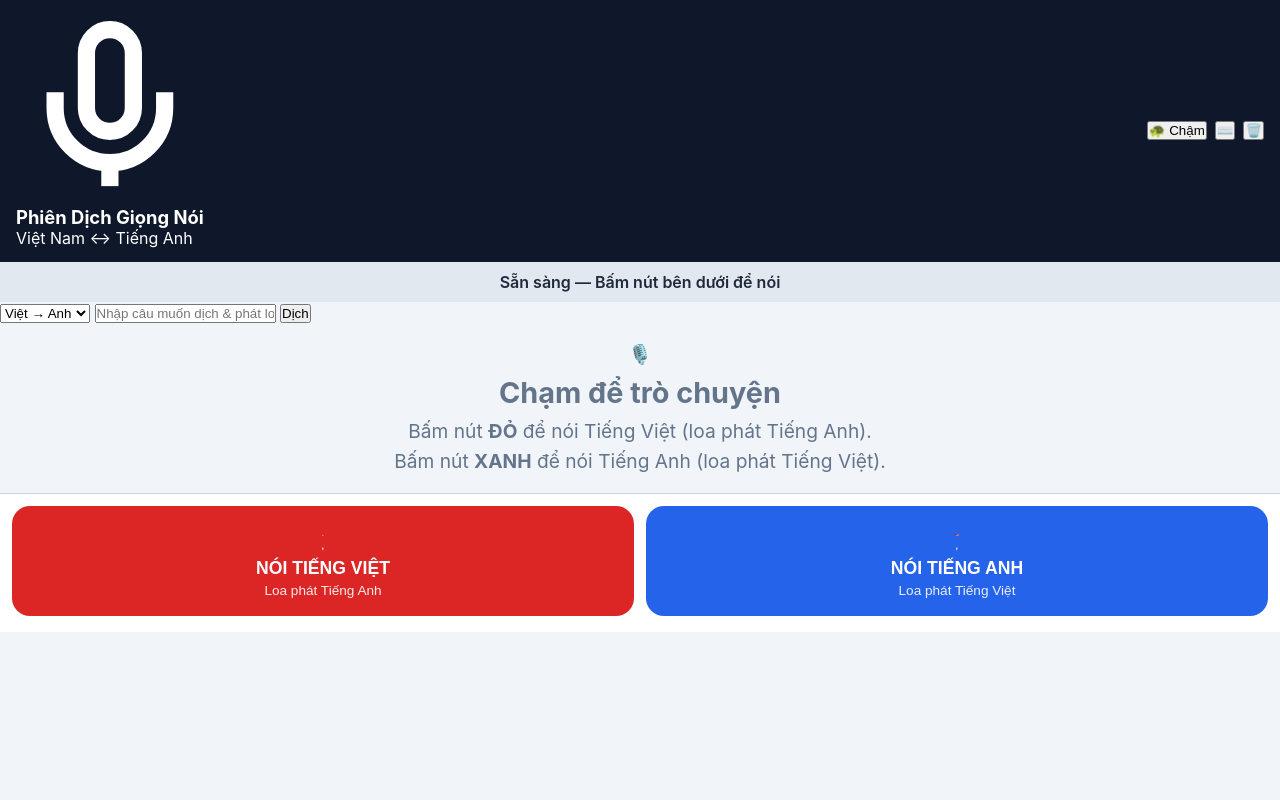
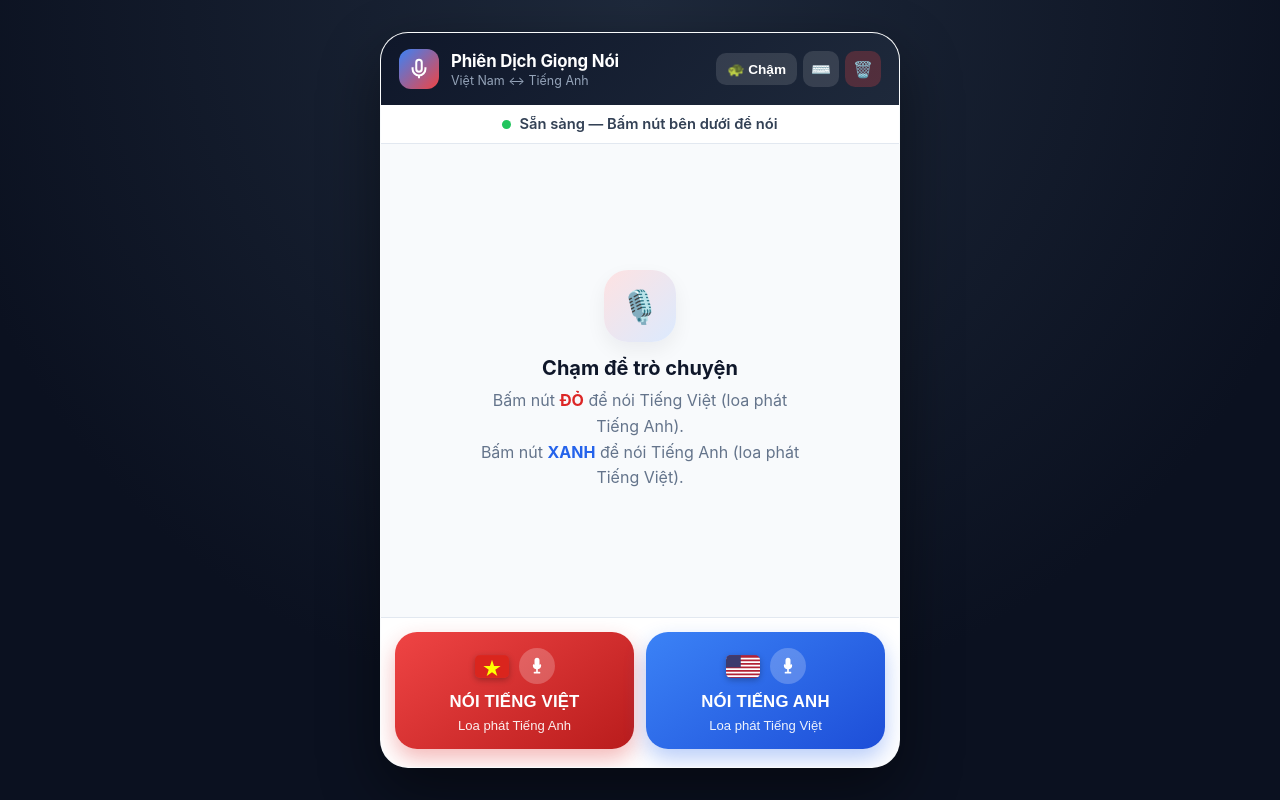
Before and after one commit to nguyenhuudai0211/Phiendich, a plain HTML site: page index.html in a window 1280 px wide. Drawn offline with Linux system fonts and the light colour scheme.

Commit message:
Update style.css

```diff
--- a/style.css
+++ b/style.css
@@ -1,3 +1,15 @@
+:root {
+  --bg-outer: #0b1120;
+  --bg-app: #f8fafc;
+  --surface: #ffffff;
+  --text-main: #0f172a;
+  --text-muted: #64748b;
+  --red-1: #ef4444;
+  --red-2: #b91c1c;
+  --blue-1: #3b82f6;
+  --blue-2: #1d4ed8;
+}
+
 * {
   box-sizing: border-box;
   margin: 0;
@@ -7,72 +19,215 @@
 
 body {
   font-family: -apple-system, BlinkMacSystemFont, "Segoe UI", Roboto, sans-serif;
-  background-color: #f1f5f9;
-  color: #0f172a;
+  background: radial-gradient(circle at top, #1e293b 0%, var(--bg-outer) 70%);
+  color: var(--text-main);
   height: 100dvh;
+  display: flex;
+  justify-content: center;
+  align-items: center;
+  overflow: hidden;
+}
+
+.app-shell {
+  width: 100%;
+  max-width: 520px;
+  height: 100dvh;
+  background: var(--bg-app);
   display: flex;
   flex-direction: column;
   overflow: hidden;
+  position: relative;
+}
+
+@media (min-width: 600px) {
+  .app-shell {
+    height: 92dvh;
+    border-radius: 28px;
+    box-shadow: 0 24px 60px rgba(0, 0, 0, 0.45);
+    border: 1px solid rgba(255, 255, 255, 0.12);
+  }
 }
 
 .header {
-  background: #0f172a;
+  background: linear-gradient(135deg, #0f172a 0%, #1e293b 100%);
   color: #ffffff;
-  padding: 14px 16px;
+  padding: 16px 18px;
   display: flex;
   justify-content: space-between;
   align-items: center;
+  gap: 10px;
   flex-shrink: 0;
 }
 
+.brand {
+  display: flex;
+  align-items: center;
+  gap: 12px;
+}
+
+.brand-icon {
+  width: 40px;
+  height: 40px;
+  border-radius: 12px;
+  background: linear-gradient(135deg, #3b82f6, #ef4444);
+  display: flex;
+  align-items: center;
+  justify-content: center;
+  flex-shrink: 0;
+}
+
+.brand-icon svg {
+  width: 22px;
+  height: 22px;
+  color: #fff;
+}
+
 .header h1 {
-  font-size: 1.15rem;
+  font-size: 1.05rem;
+  font-weight: 700;
+  letter-spacing: -0.01em;
+}
+
+.subtitle {
+  font-size: 0.78rem;
+  color: #94a3b8;
+  margin-top: 2px;
 }
 
 .header-actions {
   display: flex;
-  gap: 8px;
+  align-items: center;
+  gap: 6px;
 }
 
-.btn-small {
-  background: #334155;
-  color: #ffffff;
+.chip-btn,
+.icon-btn {
   border: none;
   border-radius: 10px;
-  padding: 8px 12px;
-  font-size: 0.9rem;
+  background: rgba(255, 255, 255, 0.12);
+  color: #ffffff;
   font-weight: 600;
   cursor: pointer;
+  transition: background 0.15s ease, transform 0.1s ease;
 }
 
-.btn-danger {
-  background: #991b1b;
+.chip-btn {
+  padding: 8px 11px;
+  font-size: 0.85rem;
+}
+
+.icon-btn {
+  width: 36px;
+  height: 36px;
+  font-size: 1rem;
+  display: flex;
+  align-items: center;
+  justify-content: center;
+}
+
+.icon-btn.danger {
+  background: rgba(239, 68, 68, 0.25);
+}
+
+.chip-btn:active,
+.icon-btn:active {
+  transform: scale(0.95);
 }
 
 .status-bar {
-  background: #e2e8f0;
-  color: #1e293b;
-  text-align: center;
-  padding: 10px 12px;
-  font-size: 1rem;
+  background: #ffffff;
+  border-bottom: 1px solid #e2e8f0;
+  padding: 10px 16px;
+  display: flex;
+  align-items: center;
+  justify-content: center;
+  gap: 8px;
+  font-size: 0.92rem;
   font-weight: 600;
+  color: #334155;
+  flex-shrink: 0;
+  transition: background 0.2s ease;
+}
+
+.status-dot {
+  width: 9px;
+  height: 9px;
+  border-radius: 50%;
+  background: #22c55e;
   flex-shrink: 0;
 }
 
 .status-bar.listening {
-  background: #fef08a;
+  background: #fef9c3;
   color: #854d0e;
+}
+.status-bar.listening .status-dot {
+  background: #eab308;
+  animation: blink 0.9s infinite;
+}
+
+.status-bar.speaking {
+  background: #dbeafe;
+  color: #1e40af;
+}
+.status-bar.speaking .status-dot {
+  background: #2563eb;
+  animation: blink 0.6s infinite;
 }
 
 .status-bar.error {
-  background: #fecaca;
+  background: #fee2e2;
   color: #991b1b;
+}
+.status-bar.error .status-dot {
+  background: #dc2626;
+}
+
+.type-bar {
+  display: flex;
+  gap: 6px;
+  padding: 10px 12px;
+  background: #f1f5f9;
+  border-bottom: 1px solid #cbd5e1;
+  flex-shrink: 0;
+}
+
+.type-select {
+  border: 1px solid #cbd5e1;
+  border-radius: 10px;
+  padding: 8px;
+  font-size: 0.85rem;
+  font-weight: 600;
+  background: #ffffff;
+}
+
+.type-bar input {
+  flex: 1;
+  border: 1px solid #cbd5e1;
+  border-radius: 10px;
+  padding: 8px 12px;
+  font-size: 0.95rem;
+  outline: none;
+}
+
+.type-send {
+  border: none;
+  border-radius: 10px;
+  padding: 0 14px;
+  background: #0f172a;
+  color: #ffffff;
+  font-weight: 700;
+  cursor: pointer;
+}
+
+.hidden {
+  display: none !important;
 }
 
 .chat-list {
   flex: 1;
   overflow-y: auto;
-  padding: 16px;
+  padding: 18px 16px;
   display: flex;
   flex-direction: column;
   gap: 14px;
@@ -81,106 +236,217 @@ body {
 .empty-state {
   margin: auto;
   text-align: center;
-  color: #64748b;
-  font-size: 1.2rem;
+  max-width: 340px;
+  color: var(--text-muted);
+}
+
+.empty-orb {
+  width: 72px;
+  height: 72px;
+  margin: 0 auto 14px;
+  border-radius: 24px;
+  background: linear-gradient(135deg, #fee2e2, #dbeafe);
+  display: flex;
+  align-items: center;
+  justify-content: center;
+  font-size: 2rem;
+  box-shadow: 0 8px 20px rgba(15, 23, 42, 0.06);
+}
+
+.empty-state h2 {
+  font-size: 1.25rem;
+  color: var(--text-main);
+  margin-bottom: 8px;
+}
+
+.empty-state p {
+  font-size: 1rem;
   line-height: 1.6;
 }
 
+.txt-red { color: #dc2626; }
+.txt-blue { color: #2563eb; }
+
 .card {
-  background: #ffffff;
-  border-radius: 16px;
-  padding: 16px;
-  box-shadow: 0 2px 8px rgba(0, 0, 0, 0.08);
+  background: var(--surface);
+  border-radius: 20px;
+  padding: 16px 18px;
+  box-shadow: 0 4px 14px rgba(15, 23, 42, 0.06);
+  border: 1px solid #e2e8f0;
   border-left: 6px solid #dc2626;
+  animation: slideUp 0.22s ease-out;
 }
 
 .card.from-en {
   border-left-color: #2563eb;
 }
 
+.card-meta {
+  font-size: 0.8rem;
+  font-weight: 700;
+  text-transform: uppercase;
+  letter-spacing: 0.04em;
+  color: #64748b;
+  margin-bottom: 6px;
+}
+
 .card-original {
-  font-size: 1.1rem;
+  font-size: 1.08rem;
   color: #475569;
-  margin-bottom: 8px;
+  padding-bottom: 10px;
+  margin-bottom: 10px;
+  border-bottom: 1px dashed #e2e8f0;
+  line-height: 1.45;
 }
 
 .card-translated {
-  font-size: 1.55rem;
-  font-weight: 700;
+  font-size: 1.5rem;
+  font-weight: 800;
   color: #0f172a;
   line-height: 1.35;
-  margin-bottom: 12px;
+  margin-bottom: 14px;
 }
 
 .btn-replay {
+  width: 100%;
+  border: none;
+  border-radius: 12px;
+  padding: 11px 16px;
+  background: #f1f5f9;
+  color: #0f172a;
+  font-size: 1rem;
+  font-weight: 700;
+  cursor: pointer;
+  display: flex;
+  align-items: center;
+  justify-content: center;
+  gap: 8px;
+  transition: background 0.15s ease;
+}
+
+.btn-replay:hover {
+  background: #e2e8f0;
+}
+
+.btn-replay:active {
+  transform: scale(0.98);
+}
+
+.live-preview {
+  margin: 0 16px 10px;
+  padding: 10px 14px;
   background: #0f172a;
-  color: #ffffff;
-  border: none;
-  border-radius: 10px;
-  padding: 10px 16px;
-  font-size: 1rem;
-  font-weight: 600;
-  cursor: pointer;
-  width: 100%;
+  color: #f8fafc;
+  border-radius: 14px;
+  font-size: 1.05rem;
+  font-style: italic;
+  text-align: center;
+  box-shadow: 0 6px 18px rgba(15, 23, 42, 0.2);
 }
 
 .controls {
   display: grid;
   grid-template-columns: 1fr 1fr;
   gap: 12px;
-  padding: 12px 12px max(16px, env(safe-area-inset-bottom));
+  padding: 14px 14px max(18px, env(safe-area-inset-bottom));
   background: #ffffff;
-  border-top: 1px solid #cbd5e1;
+  border-top: 1px solid #e2e8f0;
   flex-shrink: 0;
 }
 
 .mic-btn {
   border: none;
-  border-radius: 18px;
-  padding: 18px 10px;
+  border-radius: 22px;
+  padding: 16px 12px;
   color: #ffffff;
   display: flex;
   flex-direction: column;
   align-items: center;
-  justify-content: center;
-  gap: 4px;
+  gap: 6px;
   cursor: pointer;
-  transition: transform 0.1s ease;
+  transition: transform 0.12s ease, box-shadow 0.2s ease;
+  position: relative;
 }
 
 .mic-btn:active {
-  transform: scale(0.97);
+  transform: scale(0.96);
 }
 
 .mic-vi {
-  background: #dc2626;
+  background: linear-gradient(145deg, var(--red-1), var(--red-2));
+  box-shadow: 0 10px 22px rgba(220, 38, 38, 0.32);
 }
 
 .mic-en {
-  background: #2563eb;
+  background: linear-gradient(145deg, var(--blue-1), var(--blue-2));
+  box-shadow: 0 10px 22px rgba(37, 99, 235, 0.32);
 }
 
-.mic-btn .flag {
-  font-size: 2rem;
+.mic-top {
+  display: flex;
+  align-items: center;
+  gap: 10px;
+  margin-bottom: 2px;
+}
+
+.flag-badge {
+  width: 34px;
+  height: 23px;
+  border-radius: 5px;
+  overflow: hidden;
+  box-shadow: 0 2px 6px rgba(0, 0, 0, 0.28);
+  display: inline-flex;
+}
+
+.flag-badge svg {
+  width: 100%;
+  height: 100%;
+  display: block;
+}
+
+.mic-circle {
+  width: 36px;
+  height: 36px;
+  border-radius: 50%;
+  background: rgba(255, 255, 255, 0.22);
+  display: flex;
+  align-items: center;
+  justify-content: center;
+}
+
+.mic-circle svg {
+  width: 20px;
+  height: 20px;
 }
 
 .mic-btn .label {
-  font-size: 1.1rem;
+  font-size: 1.05rem;
   font-weight: 800;
+  letter-spacing: 0.01em;
 }
 
 .mic-btn .sub {
-  font-size: 0.85rem;
-  opacity: 0.9;
+  font-size: 0.82rem;
+  opacity: 0.92;
 }
 
 .mic-btn.recording {
-  animation: pulse 1.2s infinite;
   outline: 4px solid #facc15;
+  animation: pulseRing 1.2s infinite;
 }
 
-@keyframes pulse {
-  0% { opacity: 1; }
-  50% { opacity: 0.72; }
-  100% { opacity: 1; }
+@keyframes pulseRing {
+  0% { box-shadow: 0 0 0 0 rgba(250, 204, 21, 0.7); }
+  70% { box-shadow: 0 0 0 14px rgba(250, 204, 21, 0); }
+  100% { box-shadow: 0 0 0 0 rgba(250, 204, 21, 0); }
 }
+
+@keyframes blink {
+  0%, 100% { opacity: 1; }
+  50% { opacity: 0.25; }
+}
+
+@keyframes slideUp {
+  from { opacity: 0; transform: translateY(10px); }
+  to { opacity: 1; transform: translateY(0); }
+}
```
